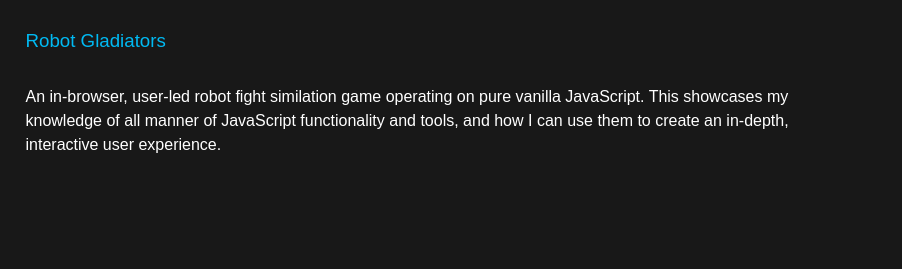
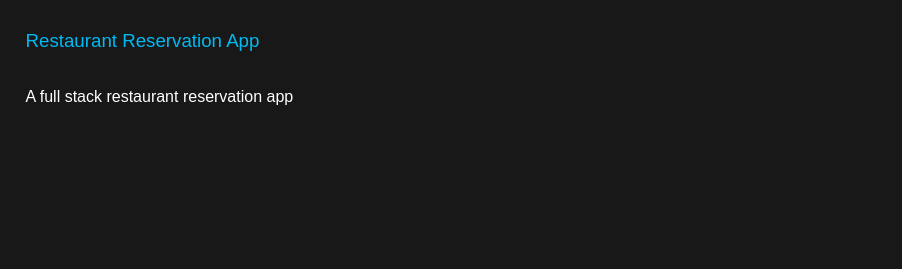
Before and after one commit to cynogriffin/CodyGriffin-portfolio, a plain HTML site: page index.html in a window 1280 px wide. Shown: the part 1045-1314 px from the top of the page, 378-1280 px from the left. Drawn offline with Linux system fonts and the light colour scheme.

Commit message:
added project 2

```diff
--- a/index.html
+++ b/index.html
@@ -73,12 +73,12 @@
             </div>
         </div>
         <div class="project">
-            <a href="https://cynogriffin.github.io/robot-gladiators/">
+            <a href="https://github.com/cynogriffin/lettuce-b-frank">
                 <img src="./assets/images/robot gladiators.PNG" alt="browser alert">
             </a>
             <div class="project-words">
-                <h3>Robot Gladiators</h3>
-                <p>An in-browser, user-led robot fight similation game operating on pure vanilla JavaScript. This showcases my knowledge of all manner of JavaScript functionality and tools, and how I can use them to create an in-depth, interactive user experience.</p>
+                <h3>Restaurant Reservation App</h3>
+                <p>A full stack restaurant reservation app</p>
             </div>
         </div>
         <div class="project">
```
